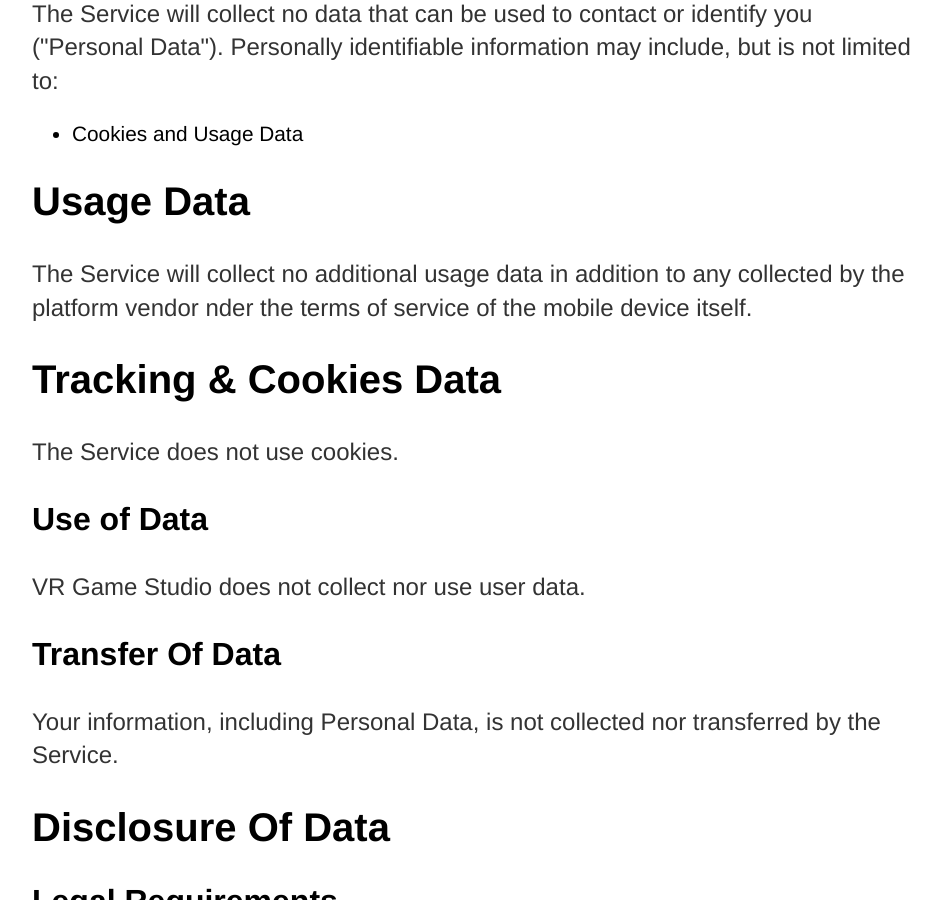
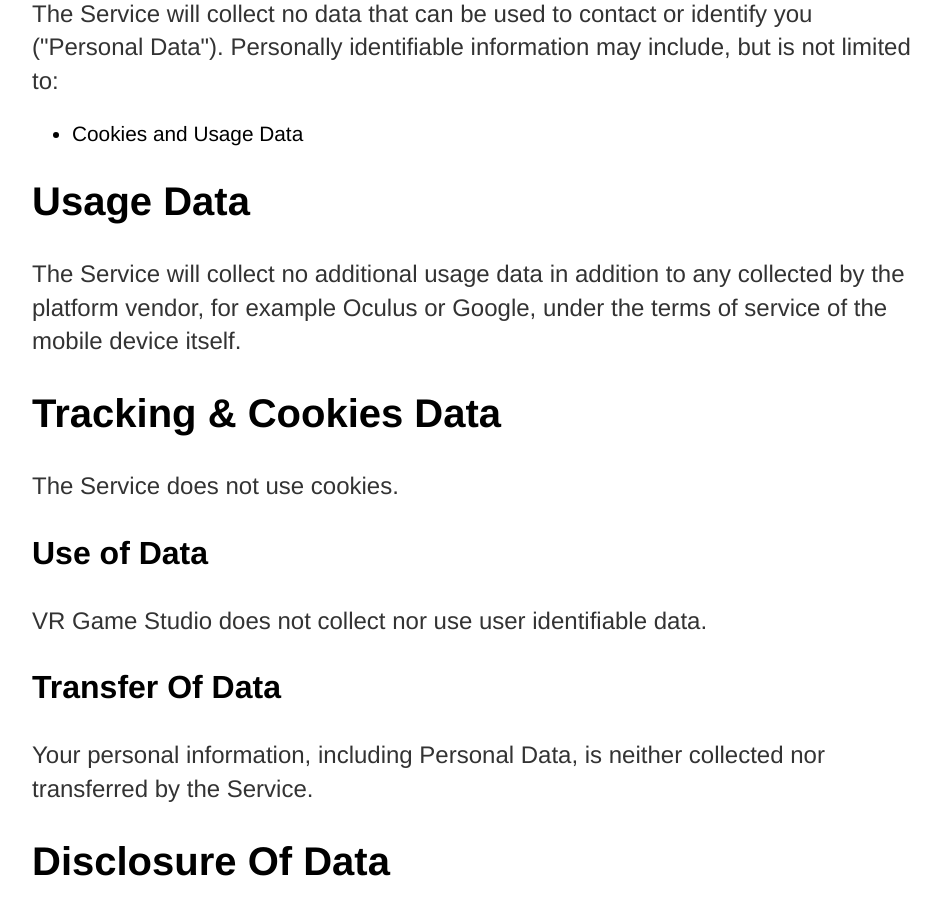
Before and after one commit to vrgamestudio/vrgamestudio.github.io, a Jekyll site: the page built from docs/privacy.html, in a window 1280 px wide and 900 px high, scrolled down 1547 px. Shown: the whole window, without its empty margins (160-1101 px from the left). Built offline with Jekyll 4.4.1, drawn with Linux system fonts in a browser that asks for light colours.

Commit message:
Update privacy.html

```diff
--- a/docs/privacy.html
+++ b/docs/privacy.html
@@ -57,8 +57,8 @@ title: VR Game Studio Privacy Document
 	</ul>
 	<h2>Usage Data</h2>
 	<p>
-		The Service will collect no additional usage data in addition to any collected by the platform vendor
-		nder the terms of service of the mobile device itself.
+		The Service will collect no additional usage data in addition to any collected by the platform vendor, for example Oculus or Google,
+		under the terms of service of the mobile device itself.
 	</p>
 	<h2>Tracking &amp; Cookies Data</h2>
 	<p>
@@ -66,12 +66,12 @@ title: VR Game Studio Privacy Document
 	</p>
 	<h3>Use of Data</h3>
 	<p>
-		VR Game Studio does not collect nor use user data.
+		VR Game Studio does not collect nor use user identifiable data.
 	</p>
 
 	<h3>Transfer Of Data</h3>
 	<p>
-		Your information, including Personal Data, is not collected nor transferred by the Service.
+		Your personal information, including Personal Data, is neither collected nor transferred by the Service.
 	</p>
 
 	<h2>Disclosure Of Data</h2>
```
